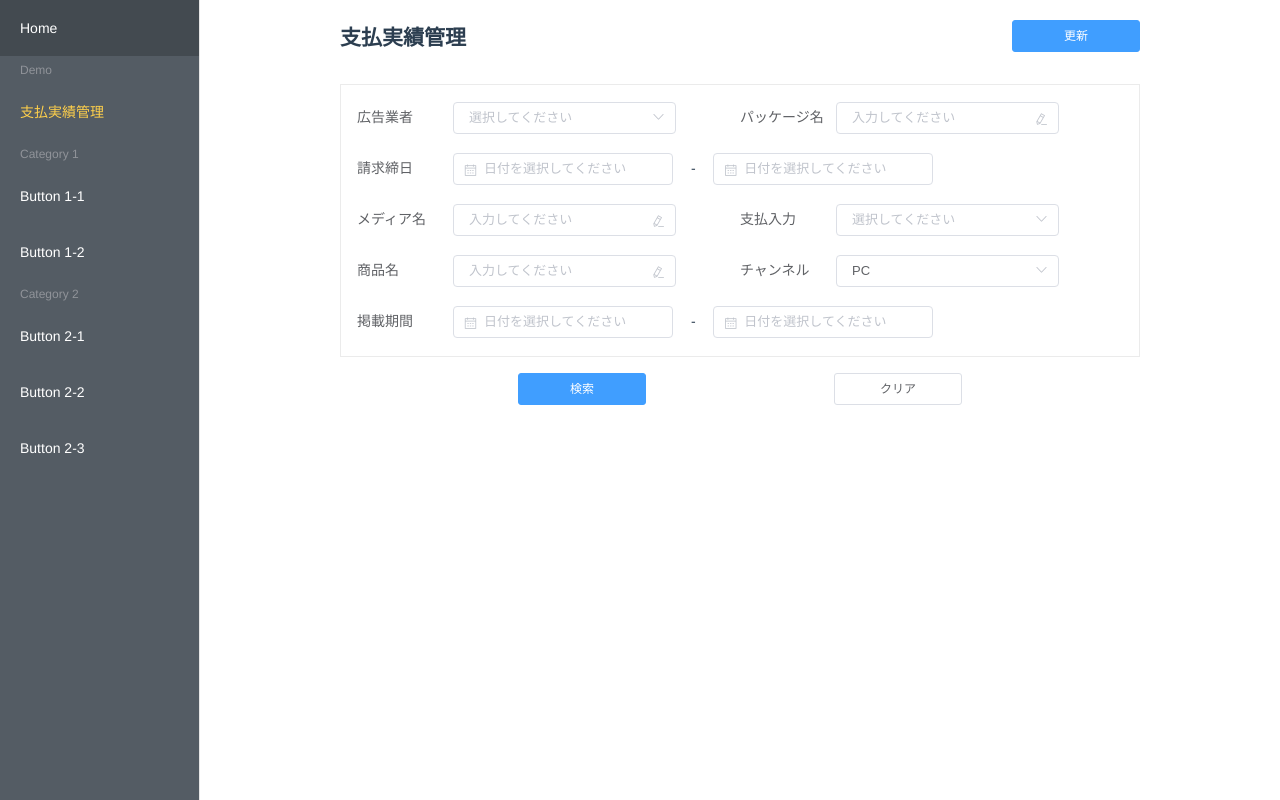
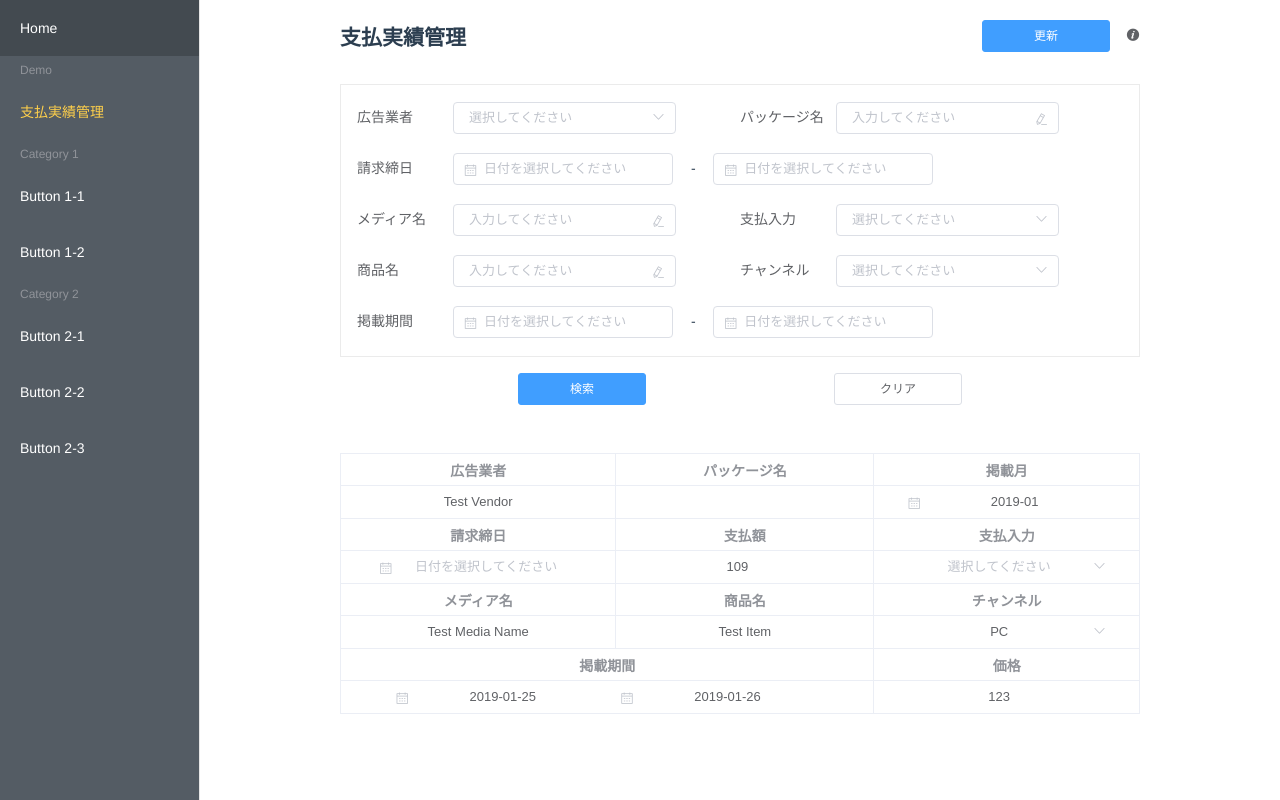
Before and after one commit to zfanli/vue-front-end-draft-solution-demo, a Vue app: page /payment in a window 1280 px wide. Built offline with nearby package versions, Linux system fonts and the light colour scheme.

Commit message:
a lot updates about layout and event

```diff
--- a/src/components/PaymentDataItem.vue
+++ b/src/components/PaymentDataItem.vue
@@ -1,5 +1,5 @@
 <template>
-  <table class="pd-item" cellspacing="0">
+  <table class="pd-item">
     <thead>
       <tr>
         <th>広告業者</th>
@@ -157,30 +157,18 @@ export default {
   max-width: 800px;
   width: 100%;
   text-align: center;
-  border: 1px solid #909399;
+  border-spacing: 0;
+  border-collapse: collapse;
+  color: #606266;
 
   thead {
-    padding: 0;
-
-    tr {
-      th {
-        background-color: #909399;
-        color: #fff;
-        padding: 0.5rem;
-      }
-    }
+    color: #909399;
   }
 
-  .media {
-    tr {
-      th {
-        background-color: #909399;
-      }
-    }
-  }
-
-  th:not(:last-child) {
-    border-right: 1px solid #fff;
+  th,
+  td {
+    height: 2rem;
+    border: 1px solid #ebeef5;
   }
 
   .el-input,
@@ -191,6 +179,7 @@ export default {
       text-align: center;
       border: none;
       width: fit-content;
+      color: inherit;
     }
   }
 }
--- a/src/views/Payment.vue
+++ b/src/views/Payment.vue
@@ -2,7 +2,18 @@
   <div class="payment">
     <page-title title="支払実績管理">
       <container-box-m-r>
-        <el-button type="primary" size="small" @click="testError('Test Error Box.')">更新</el-button>
+        <el-button type="primary" size="small">更新</el-button>
+
+        <!-- Drop down menu for test use -->
+        <el-dropdown>
+          <span class="el-dropdown-link">
+            <i class="el-icon-info"></i>
+          </span>
+          <el-dropdown-menu slot="dropdown">
+            <el-dropdown-item @click.native="testError('Test Error Box.')">「テスト用」エラー表示</el-dropdown-item>
+            <el-dropdown-item @click.native="fillData">「テスト用」データ入れ</el-dropdown-item>
+          </el-dropdown-menu>
+        </el-dropdown>
       </container-box-m-r>
     </page-title>
 
@@ -144,18 +155,25 @@
 
     <!-- Action buttons -->
     <div class="search-button">
-      <el-button type="primary" :loading="loading" size="small">検索</el-button>
+      <el-button type="primary" @click="handleSearch" :loading="loading" size="small">検索</el-button>
       <el-button size="small" @click="handleClear">クリア</el-button>
     </div>
 
     <!-- Result list -->
-    <div class="payment-data"></div>
+    <div v-loading="loading">
+      <payment-data-item
+        v-for="d in Object.keys(paymentData)"
+        :key="paymentData[d].uniqueId"
+        :item="paymentData[d]"
+      />
+    </div>
   </div>
 </template>
 
 <script>
 import PageTitle from '@/components/PageTitle.vue'
 import ContainerBoxMR from '@/components/ContainerBoxMR.vue'
+import PaymentDataItem from '@/components/PaymentDataItem.vue'
 import { mapState, mapMutations } from 'vuex'
 
 export default {
@@ -165,12 +183,13 @@ export default {
       // for store form date locally
       form: {
         vendor: '',
+        packageName: '',
         requestStartDate: '',
         requestEndDate: '',
         payStatus: '',
         mediaName: '',
         itemName: '',
-        channel: '0',
+        channel: '',
         registeredStartDate: '',
         registeredEndDate: '',
       },
@@ -179,6 +198,7 @@ export default {
   components: {
     PageTitle,
     ContainerBoxMR,
+    PaymentDataItem,
   },
   computed: {
     // fetch attributes from state
@@ -205,10 +225,29 @@ export default {
         payStatus: '',
         mediaName: '',
         itemName: '',
-        channel: '0',
+        channel: '',
         registeredStartDate: '',
         registeredEndDate: '',
       }
+    },
+    /**
+     * Fill test data.
+     */
+    fillData() {
+      this.form = {
+        vendor: 'Test',
+        requestStartDate: '',
+        requestEndDate: '',
+        payStatus: '',
+        mediaName: '',
+        itemName: '',
+        channel: '',
+        registeredStartDate: '',
+        registeredEndDate: '',
+      }
+    },
+    handleSearch() {
+      this.$store.dispatch('getPaymentData', this.form)
     },
     // fetch actions
     ...mapMutations({
@@ -222,6 +261,10 @@ export default {
 .payment {
   font-size: 14px;
   max-width: 800px;
+
+  .el-dropdown {
+    margin-left: 1rem;
+  }
 
   .el-alert {
     margin-bottom: 1rem;
@@ -251,6 +294,7 @@ export default {
   .search-button {
     display: flex;
     justify-content: space-evenly;
+    margin-bottom: 3rem;
   }
 }
 
```
